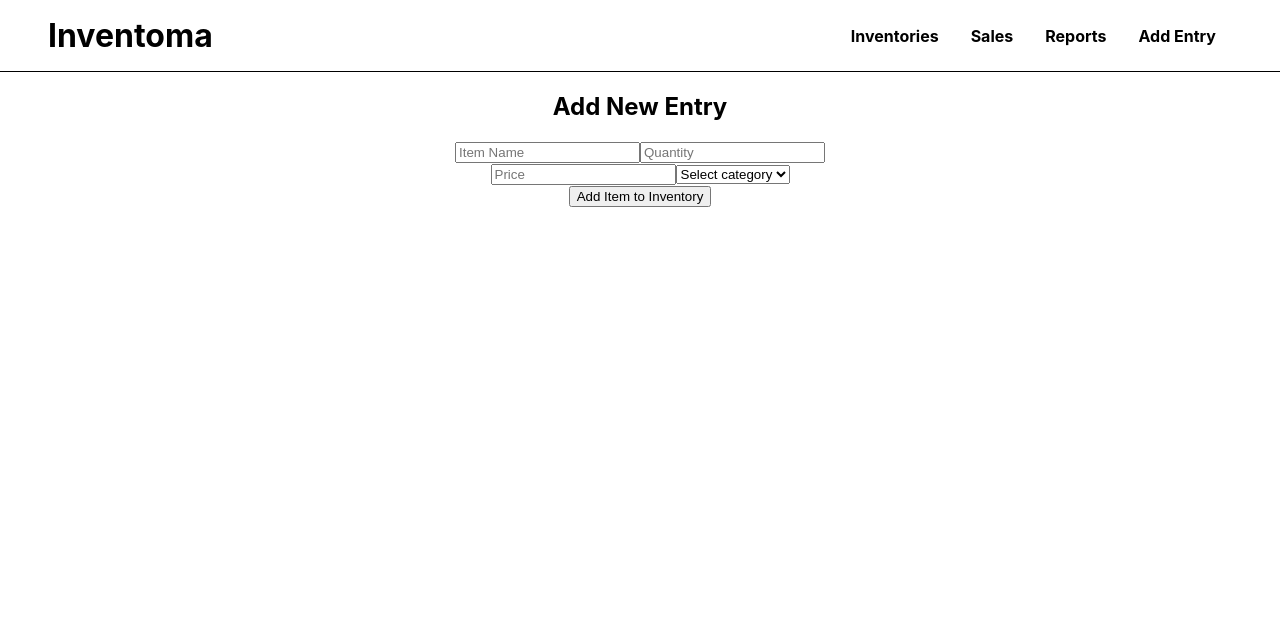
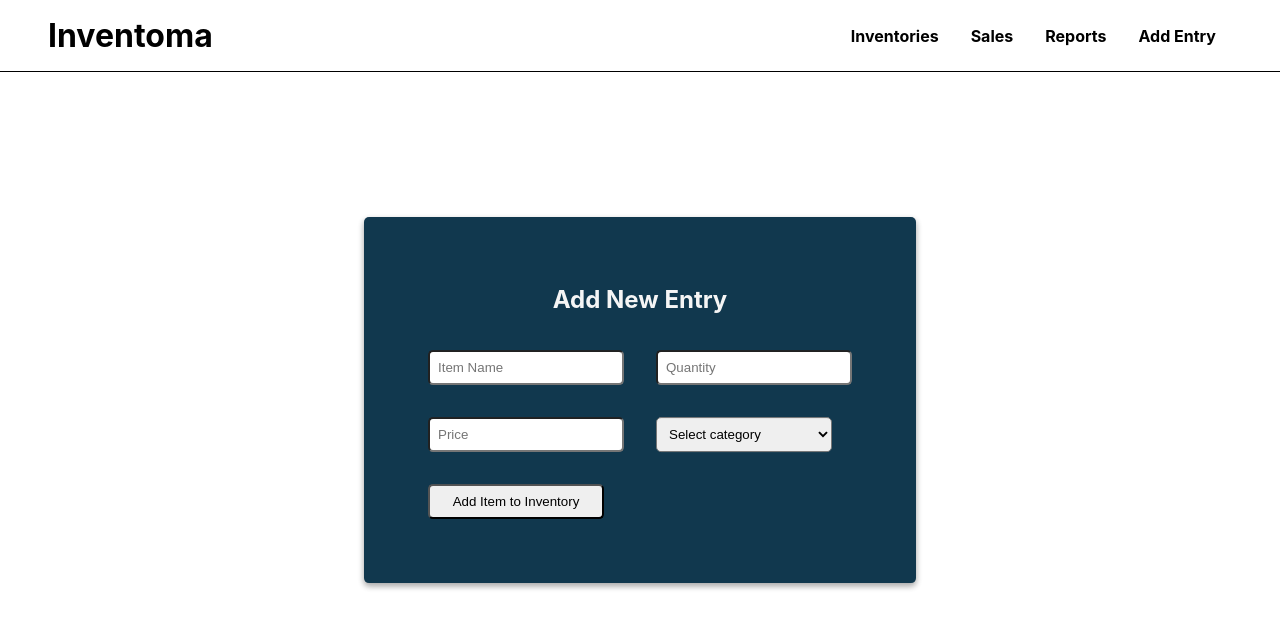
Before and after one commit to Jagadeesh-Jetti/Inventoma, a React (Create React App) app: page / in a window 1280 px wide. Shown: the top 628 px of the page. Built offline with nearby package versions, Linux system fonts and the light colour scheme; no server answers.

Commit message:
style: added styles to add entry layout

```diff
--- a/src/pages/Home/home.css
+++ b/src/pages/Home/home.css
@@ -0,0 +1,42 @@
+.add-data-container {
+    background-color: rgb(17, 56, 78);
+    border-radius: 5px;
+    box-shadow: rgba(0, 0, 0, 0.16) 0px 3px 6px, rgba(0, 0, 0, 0.23) 0px 3px 6px;
+    position: absolute;
+    top: 50%;
+    left: 50%;
+    transform: translate(-50%, -50%);
+    padding: 3rem;
+    color: whitesmoke;
+  }
+
+  .add-data-container input,
+  select {
+    width: 11rem;
+    padding: 0.5rem;
+    margin: 1rem;
+    border-radius: 5px;
+    /* border: none; */
+    outline: none;
+  }
+
+  .add-data-container button {
+    display: flex;
+    width: 11rem;
+    padding: 0.5rem;
+    margin: 1rem;
+    border-radius: 5px;
+    justify-content: center;
+    align-items: center;
+    cursor: pointer;
+  }
+
+  .form {
+    display: flex;
+    flex-direction: column;
+    justify-content: start;
+  }
+
+  .form-rows {
+    display: flex;
+  }
```
